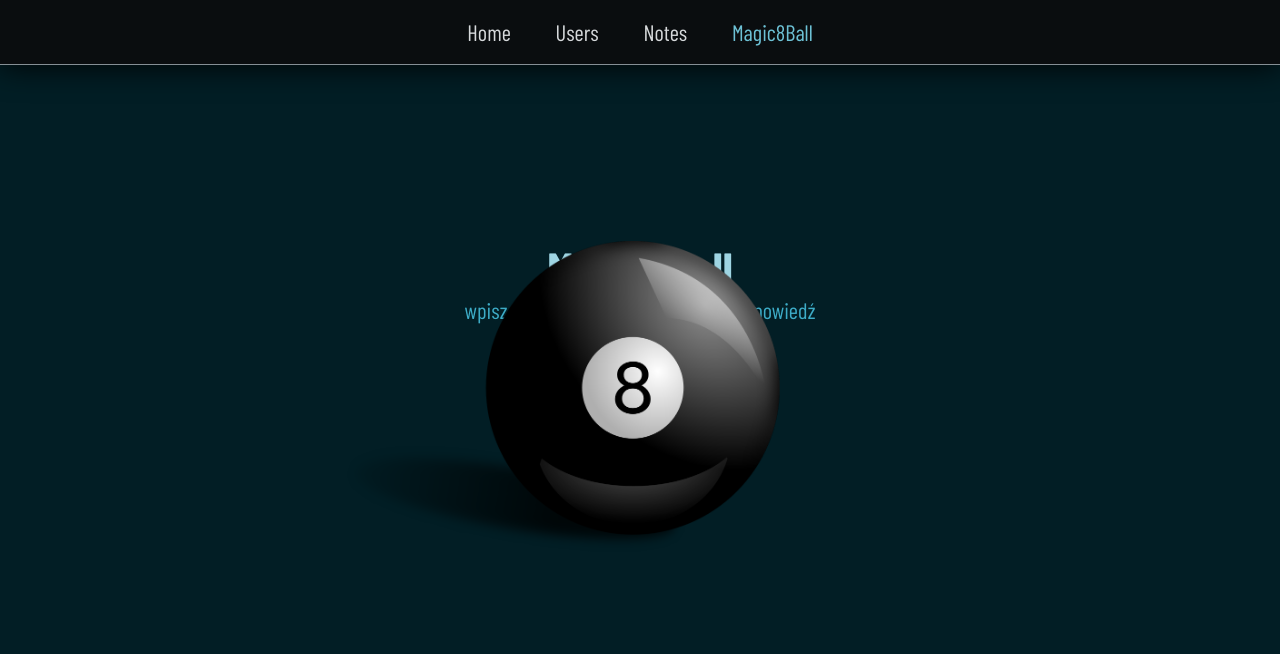
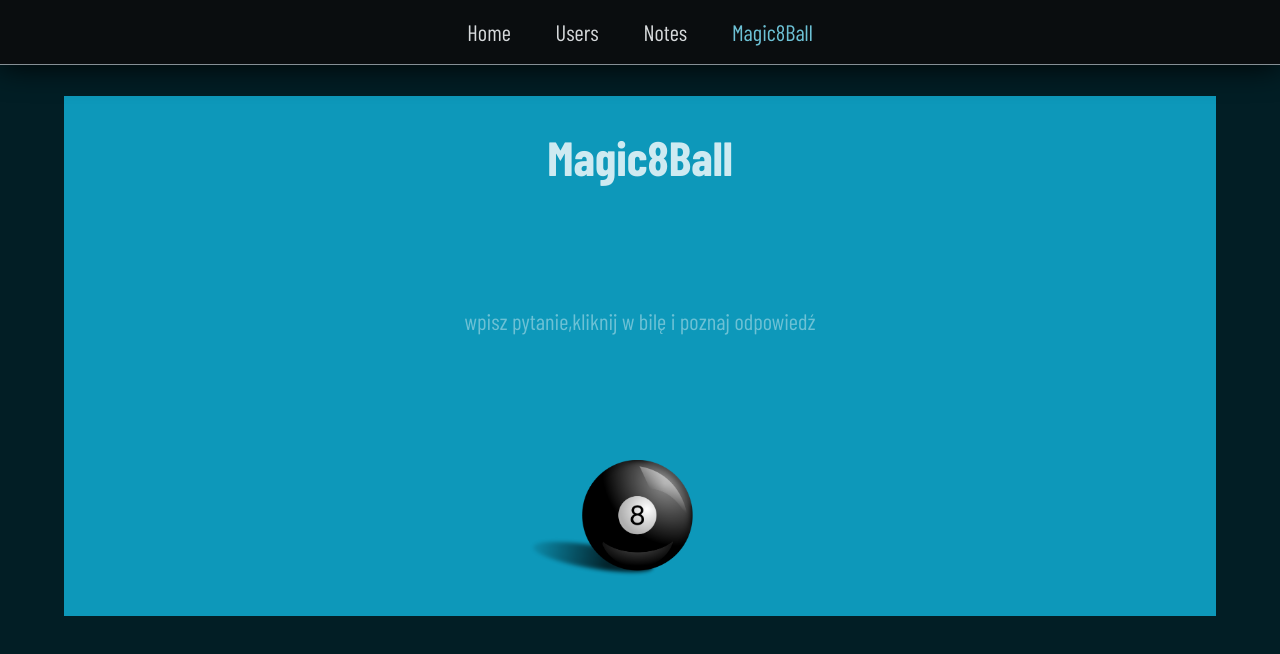
Before and after one commit to Scorpion19702022/SIMPLE_PROJECT_REACT_REDUX, a React (Vite) app: page /Magic8Ball in a window 1280 px wide. Shown: the top 654 px of the page. Built offline with nearby package versions, Linux system fonts and the light colour scheme; a web font is replaced by a local one.

Commit message:
added style

```diff
--- a/src/Components/Magic8Ball/Styles/Magic8BallAction.module.css
+++ b/src/Components/Magic8Ball/Styles/Magic8BallAction.module.css
@@ -29,26 +29,28 @@
 	height: 520px;
 	display: flex;
 	flex-direction: column;
-	justify-content: center;
+	justify-content: space-between;
 	align-items: center;
 	padding: 2em;
 	margin-bottom: 2em;
+	background-color: #0d98ba;
 }
 
 .heading {
-	color: var(--color-color02);
+	color: var(--color-color01);
 }
 
 .text {
-	color: var(--color-color04);
+	color: var(--color-color03);
 }
 
 .box_img {
 	width: 100%;
-	height: 150px;
+	height: 10%;
 	display: flex;
 	justify-content: center;
 	align-items: center;
+	padding: 4em 0em;
 }
 
 .btn_ball {
@@ -59,7 +61,6 @@
 
 .img {
 	width: 40%;
-	height: 40%;
 	object-fit: cover;
 	transform: translateX(-18%);
 	cursor: pointer;
@@ -71,16 +72,23 @@
 		height: 520px;
 		display: flex;
 		flex-direction: column;
-		justify-content: center;
 		align-items: center;
-		padding: 2em;
-		margin-bottom: 2em;
 	}
 
 	.heading {
 		font-size: 3em;
 	}
+
 	.text {
 		font-size: 1.4em;
 	}
+
+	.box_img {
+		width: 100%;
+		height: 100px;
+	}
+
+	.img {
+		width: 15%;
+	}
 }
```
